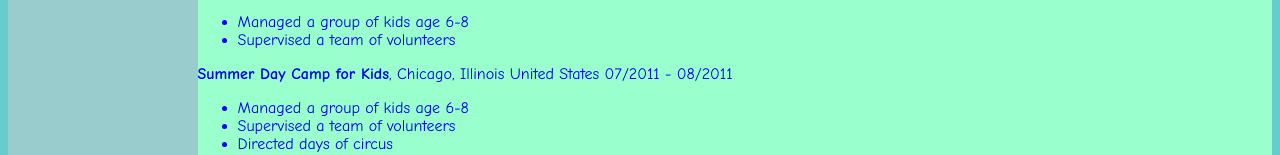
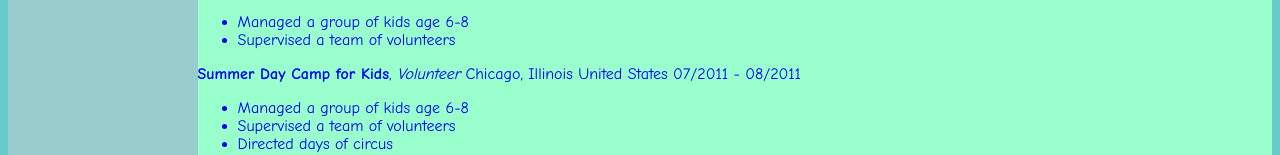
Before and after one commit to SmookiMane/smookimane.github.com, a plain HTML site: page portfolio.html in a window 1280 px wide. Shown: the part 455-610 px from the top of the page. Drawn offline with Linux system fonts and the light colour scheme.

Commit message:
Update portfolio.html

```diff
--- a/portfolio.html
+++ b/portfolio.html
@@ -37,7 +37,7 @@
 		<li>Managed a group of kids age 6-8</li>
 		<li>Supervised a team of volunteers</li>
 		</ul>
-		<b>Summer Day Camp for Kids</b>, Chicago, Illinois United States  07/2011 - 08/2011
+		<b>Summer Day Camp for Kids</b>, <i>Volunteer</i>  Chicago, Illinois United States  07/2011 - 08/2011
 		<ul>
 			<li>Managed a group of kids age 6-8</li>
 			<li>Supervised a team of volunteers</li>
```
